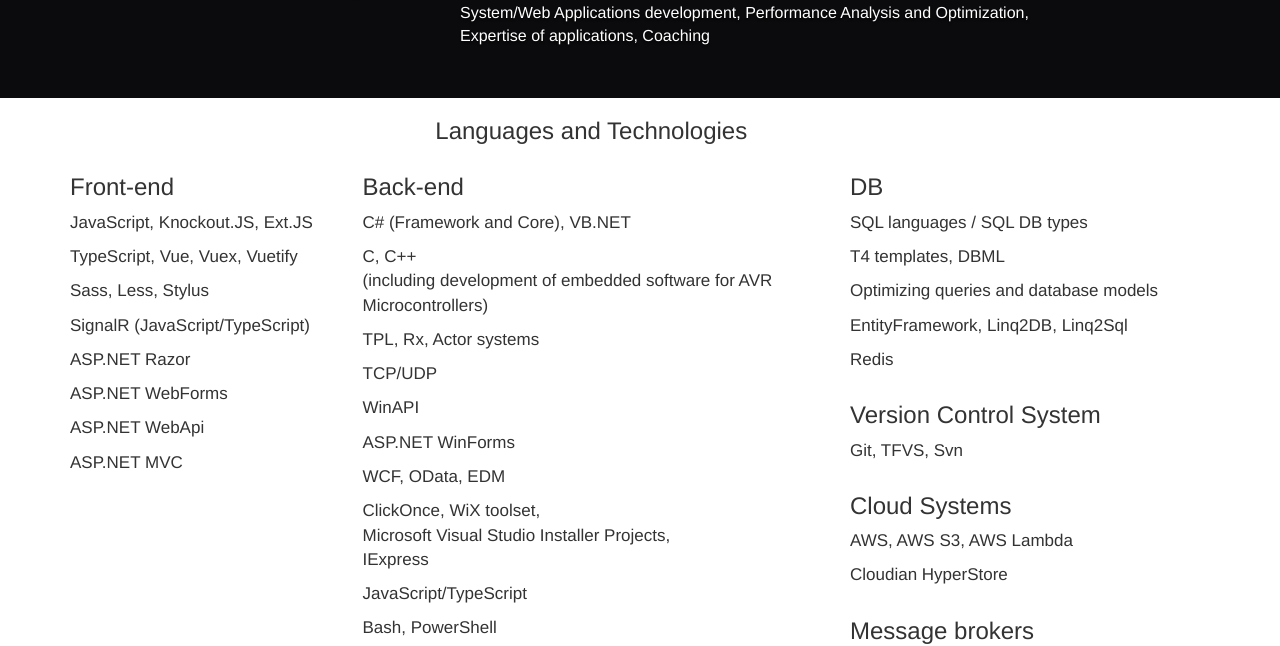
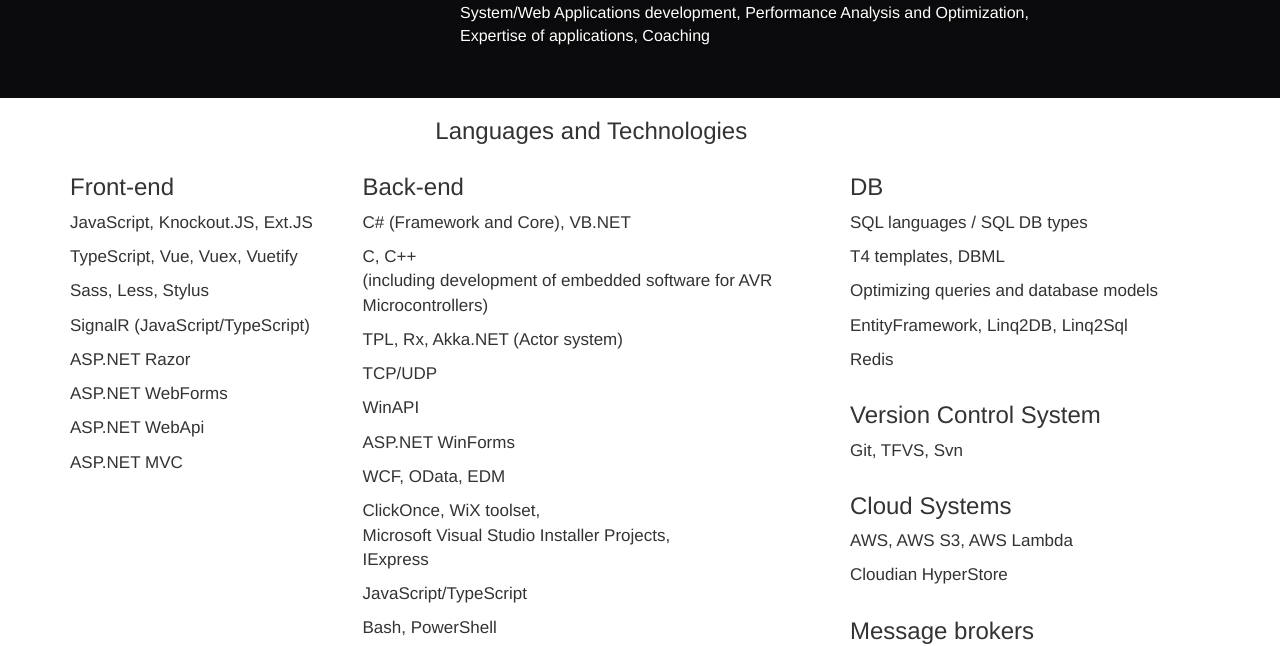
Before and after one commit to sapozhnikovv/sapozhnikovv.github.io, a plain HTML site: page index.html in a window 1280 px wide. Shown: the part 158-804 px from the top of the page. Drawn offline with nearby package versions, Linux system fonts and the light colour scheme.

Commit message:
Update index.html

```diff
--- a/index.html
+++ b/index.html
@@ -73,7 +73,7 @@
                     <h3>Back-end</h3>
 					<p>C# (Framework and Core), VB.NET</p>
 					<p>C, C++<br>(including development of embedded software for AVR Microcontrollers)</p>
-                                        <p>TPL, Rx, Actor systems</p>
+                                        <p>TPL, Rx, Akka.NET (Actor system)</p>
                                         <p>TCP/UDP</p>
 					<p>WinAPI</p>
 					<p>ASP.NET WinForms</p>
```
